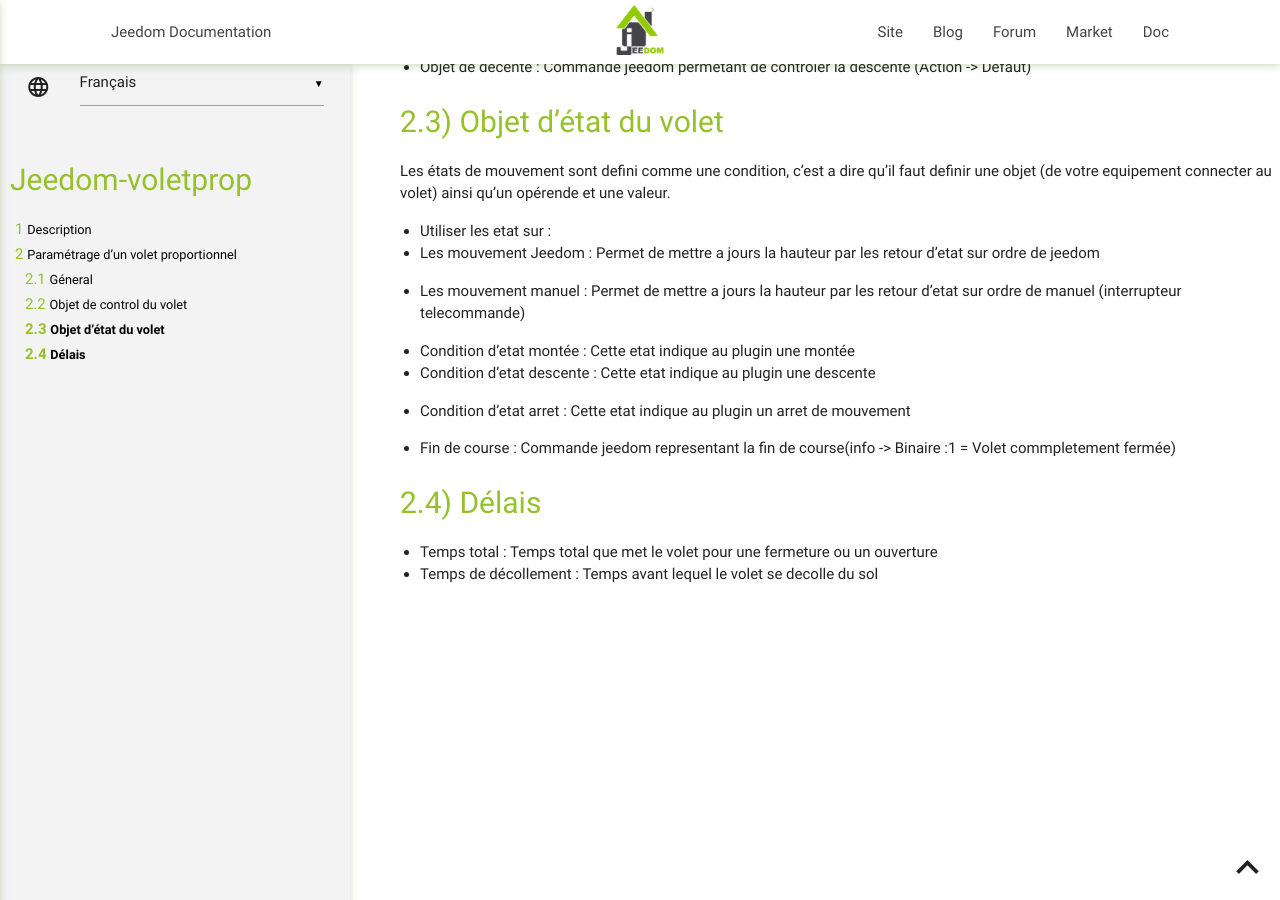
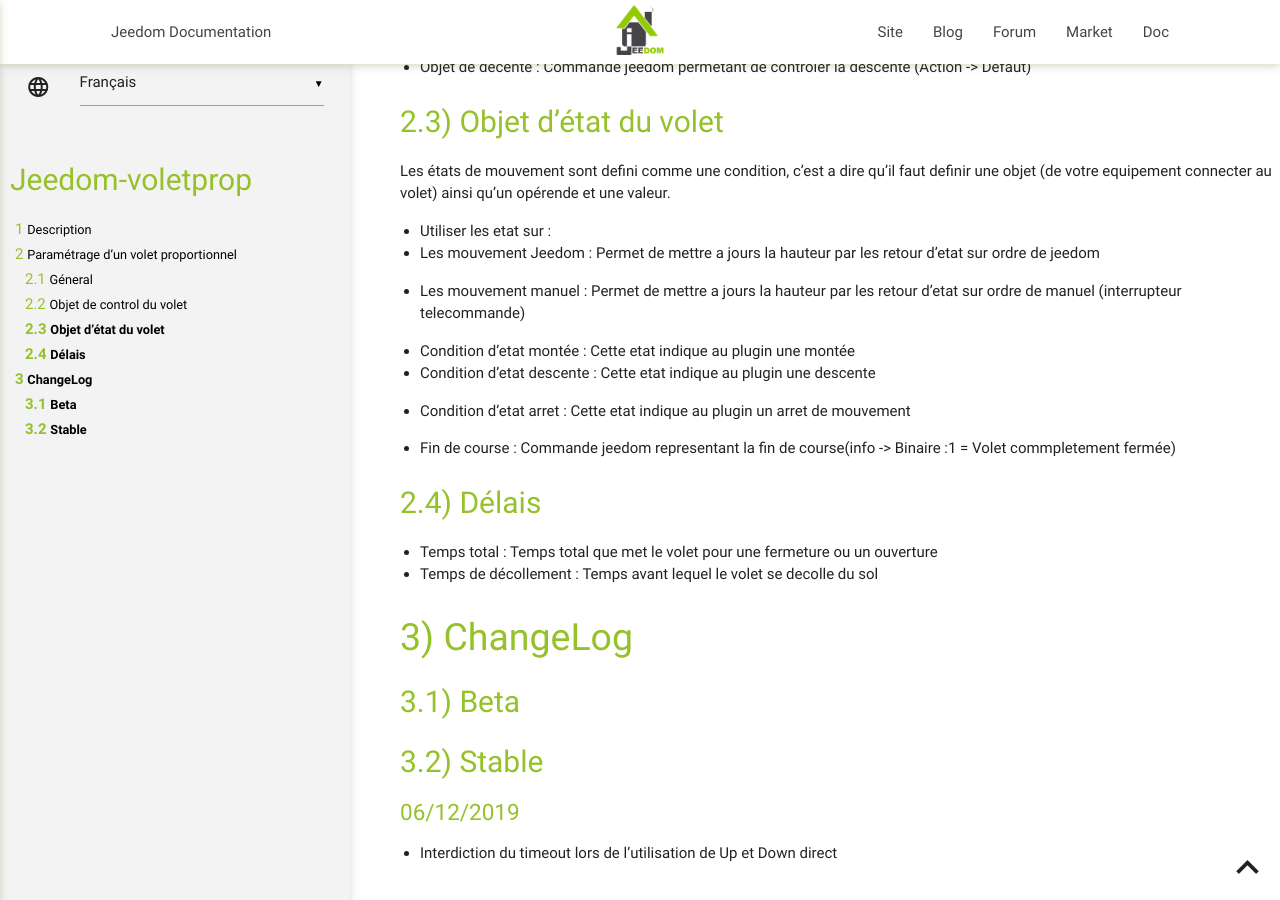
Before and after one commit to mika-nt28/Jeedom-voletProp, a Jekyll site: the page built from docs/fr_FR/index.md, in a window 1280 px wide and 900 px high, scrolled down 973 px. Built offline with Jekyll 4.4.1, drawn with Linux system fonts in a browser that asks for light colours; our own code applies the rules of GitHub Pages for plain Markdown files.

Commit message:
Update index.md

```diff
--- a/docs/fr_FR/index.md
+++ b/docs/fr_FR/index.md
@@ -46,3 +46,16 @@ Délais
 
 * Temps total : Temps total que met le volet pour une fermeture ou un ouverture
 * Temps de décollement : Temps avant lequel le volet se decolle du sol
+
+ChangeLog
+=========
+
+Beta
+----
+
+Stable
+------
+
+### 06/12/2019
+
+* Interdiction du timeout lors de l'utilisation de Up et Down direct
```
